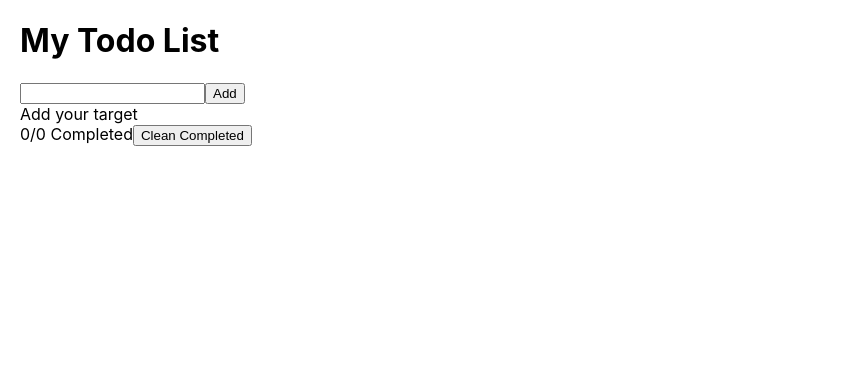
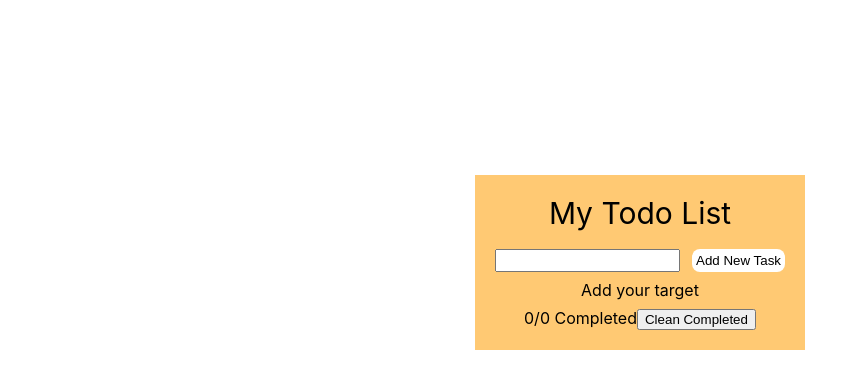
Before and after one commit to haykbazoyan/toDoReact, a React (Create React App) app: page / in a window 1280 px wide. Shown: the top 388 px of the page, without its empty margins (0-848 px from the left). Built offline with nearby package versions, Linux system fonts and the light colour scheme.

Commit message:
[feat] styles for main container

```diff
--- a/src/App.css
+++ b/src/App.css
@@ -1,3 +1,21 @@
 .App {
-  margin: 20px;
+  display: flex;
+  flex-direction: column;
+  align-items: center;
+  gap: 8px;
+  transform: translateY(100%);
 }
+
+.container {
+  display: flex;
+  flex-direction: column;
+  align-items: center;
+  gap: 8px;
+  background: #FFC973;
+  padding: 20px;
+}
+
+.title-text {
+  font-size: 30px;
+  margin-bottom: 10px;
+}
--- a/src/App.js
+++ b/src/App.js
@@ -9,7 +9,8 @@ function App() {
 
   return (
     <div className="App">
-      <h1>My Todo List</h1>
+      <div className="container">
+        <div className="title-text">My Todo List</div>
         <InputForm
           onAdd={(text) => {
             setTodos([
@@ -45,6 +46,7 @@ function App() {
           }}
         />
       </div>
+    </div>
   );
 }
 
--- a/src/components/inputForm/index.jsx
+++ b/src/components/inputForm/index.jsx
@@ -1,16 +1,22 @@
 import { useState } from "react";
+import "./styles.css"
 
 const InputForm = ({onAdd}) => {
    const [text, setText] = useState("")
   return (
-    <form onSubmit={(e) => {
-      e.preventDefault();
-      onAdd(text);
-      setText("");
-    }}>
-      <input type="text" value={text} onChange={(e) => setText(e.target.value)} />
-      <button className="button">Add</button>
-    </form>
+
+      <form className="input-form"
+        onSubmit={(e) => {
+          e.preventDefault();
+          onAdd(text);
+          setText("");
+        }}
+      >
+        <input className="input" type="text" value={text} onChange={(e) => setText(e.target.value)} />
+        <button className="button">Add New Task</button>
+      </form>
+
+
   )
 }
 export default InputForm;
--- a/src/components/inputForm/styles.css
+++ b/src/components/inputForm/styles.css
@@ -1,8 +1,18 @@
+.input-form {
+    display: flex;
+    gap: 8px;
+}
+
 .button {
-    width: 30px;
-    background: none;
-    border: 1px solid #497174;
-    border-radius: 4px;
+    background: #fff;
+    border: none;
+    border-radius: 8px;
+    margin-left: 4px;
     padding: 4px;
     cursor: pointer;
 }
+
+.button:hover {
+    background: #6899D3;
+    color: #fff;
+}
```
Lines whose indentation alone changed are shown as unchanged.
